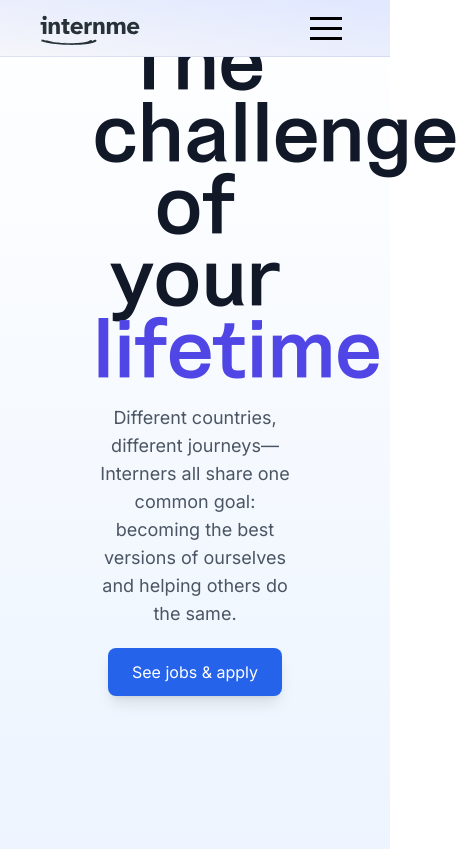
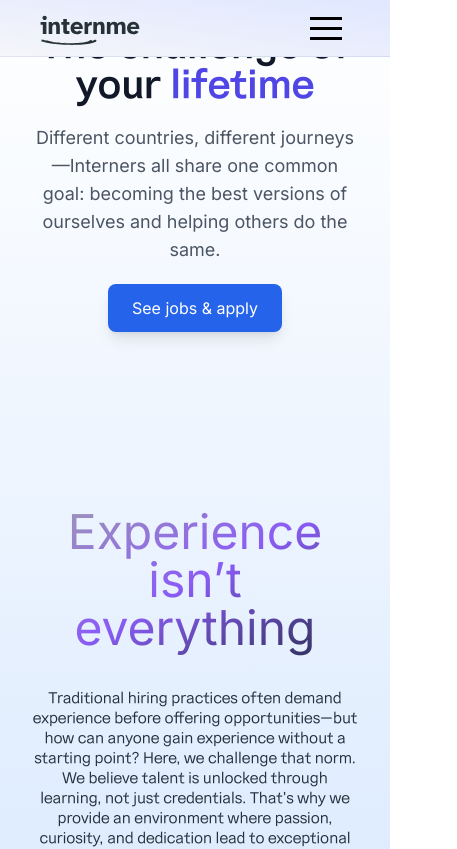
Before and after one commit to decypted/itme4, a Next.js app: page /careers in a window 390 px wide. Shown: the top 849 px of the page, 457 px wide, since content can reach past the window. Built offline with nearby package versions, Linux system fonts and the light colour scheme; a web font is replaced by a local one.

Commit message:
Update page.tsx

```diff
--- a/app/careers/page.tsx
+++ b/app/careers/page.tsx
@@ -9,9 +9,9 @@ const CareersPage = () => {
         initial={{ opacity: 0, y: 50 }}
         animate={{ opacity: 1, y: 0 }}
         transition={{ duration: 1, ease: "easeOut" }}
-        className="w-[60%] space-y-5"
+        className="w-[95%] md:w-[60%] space-y-5"
       >
-        <h1 className="text-7xl font-medium text-gray-900">
+        <h1 className="text-4xl md:text-7xl font-medium text-gray-900">
           The challenge of your <span className="text-indigo-600">lifetime</span>
         </h1>
         <p className="mt-4 text-lg text-gray-600">
@@ -32,13 +32,13 @@ const CareersPage = () => {
         initial={{ opacity: 0, y: 50 }}
         animate={{ opacity: 1, y: 0 }}
         transition={{ duration: 1, ease: "easeOut" }}
-        className="w-[60%] space-y-5 mt-40"
+        className="w-[95%] md:w-[60%] space-y-5 mt-40"
       >
-        <p className="text-6xl bg-gradient-to-tl from-slate-800 via-violet-500 to-zinc-400 bg-clip-text text-transparent py-4">
+        <p className="text-5xl md:text-6xl bg-gradient-to-tl from-slate-800 via-violet-500 to-zinc-400 bg-clip-text text-transparent py-4">
         Experience
         isn’t everything
         </p>
-        <p className="fs">
+        <p className="text-sm md:text-md fs">
         Traditional hiring practices often demand experience before offering opportunities—but how can anyone gain experience without a starting point? Here, we challenge that norm. We believe talent is unlocked through learning, not just credentials. That&apos;s why we provide an environment where passion, curiosity, and dedication lead to exceptional career growth, even for those just starting out. With the right support and mentorship, potential turns into expertise faster than ever.
         </p>
         </motion.div>
```
